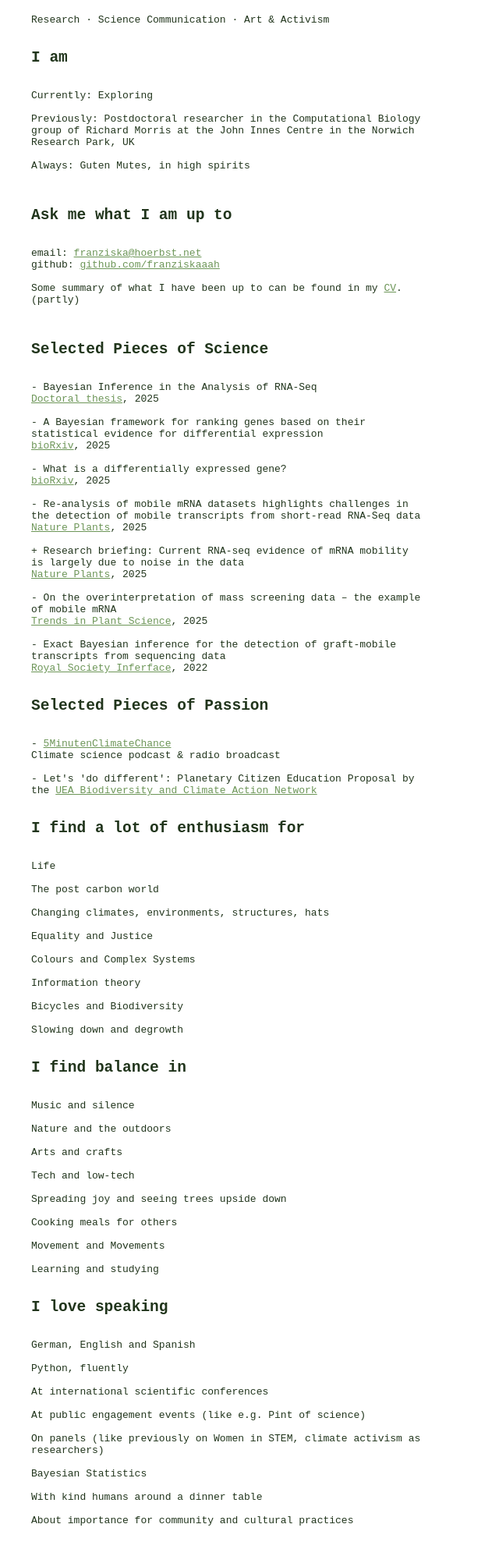
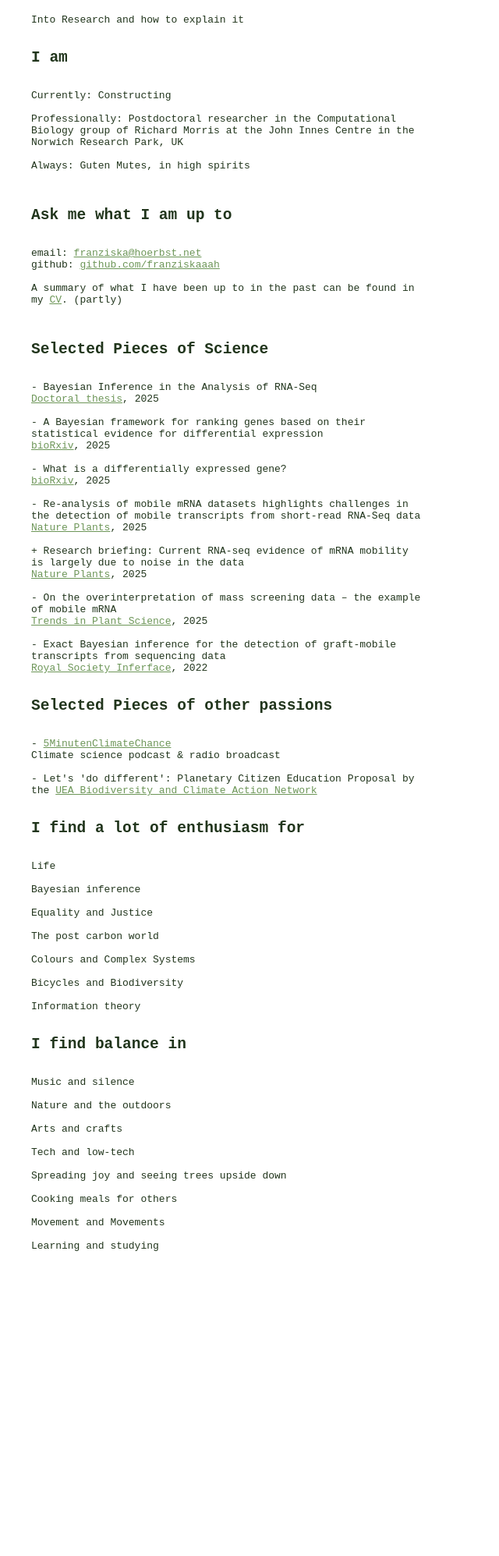
Before and after one commit to franziskaaah/franziskaaah.github.io, a plain HTML site: page index.html in a window 1280 px wide. Shown: the part 167-2162 px from the top of the page at 78% size, without its empty margins (0-640 px from the left). After the commit the page ends 1902 px from the top, so only its background shows below. Drawn offline with Linux system fonts and the light colour scheme.

Commit message:
Update index.html

```diff
--- a/index.html
+++ b/index.html
@@ -53,14 +53,14 @@
     </script>
     <div class="terminal">
         <p>
-            Research · Science Communication · Art &amp; Activism
+            Into Research and how to explain it
 
         </p>
             <h2>I am </h2>
         <p>
-            Currently: Exploring
+            Currently: Constructing
 
-            Previously: Postdoctoral researcher in the Computational Biology group of Richard Morris at the John Innes Centre in the Norwich Research Park, UK
+            Professionally: Postdoctoral researcher in the Computational Biology group of Richard Morris at the John Innes Centre in the Norwich Research Park, UK
 
             Always: Guten Mutes, in high spirits
 
@@ -71,7 +71,7 @@
             email: <a href="mailto:franziska@hoerbst.net">franziska@hoerbst.net</a>
             github: <a href="https://github.com/franziskaaah">github.com/franziskaaah</a>
 
-            Some summary of what I have been up to can be found in my <a href="FRANZISKA_HOERBST_CV.pdf">CV</a>. (partly)
+            A summary of what I have been up to in the past can be found in my <a href="FRANZISKA_HOERBST_CV.pdf">CV</a>. (partly)
 
         </p>
 
@@ -99,7 +99,7 @@
             <a href="https://royalsocietypublishing.org/doi/10.1098/rsif.2022.0644">Royal Society Inferface</a>, 2022
 
         </p>
-        <h2>Selected Pieces of Passion</h2>
+        <h2>Selected Pieces of other passions</h2>
         <p>
             - <a href="https://5mcc.github.io">5MinutenClimateChance</a>
             Climate science podcast & radio broadcast
@@ -111,19 +111,17 @@
         <p>
             Life
 
-            The post carbon world
-
-            Changing climates, environments, structures, hats
+            Bayesian inference
 
             Equality and Justice
 
+            The post carbon world
+
             Colours and Complex Systems
-
-            Information theory
 
             Bicycles and Biodiversity
 
-            Slowing down and degrowth
+            Information theory
 
         </p>
         <h2>I find balance in</h2>
@@ -145,25 +143,6 @@
             Learning and studying
 
         </p>
-        <h2>I love speaking</h2>
-        <p>
-            German, English and Spanish
-
-            Python, fluently
-
-            At international scientific conferences
-
-            At public engagement events (like e.g. Pint of science)
-
-            On panels (like previously on Women in STEM, climate activism as researchers)
-
-            Bayesian Statistics
-
-            With kind humans around a dinner table
-
-            About importance for community and cultural practices
-
-        </p>
 
     </div>
 </body>
```
